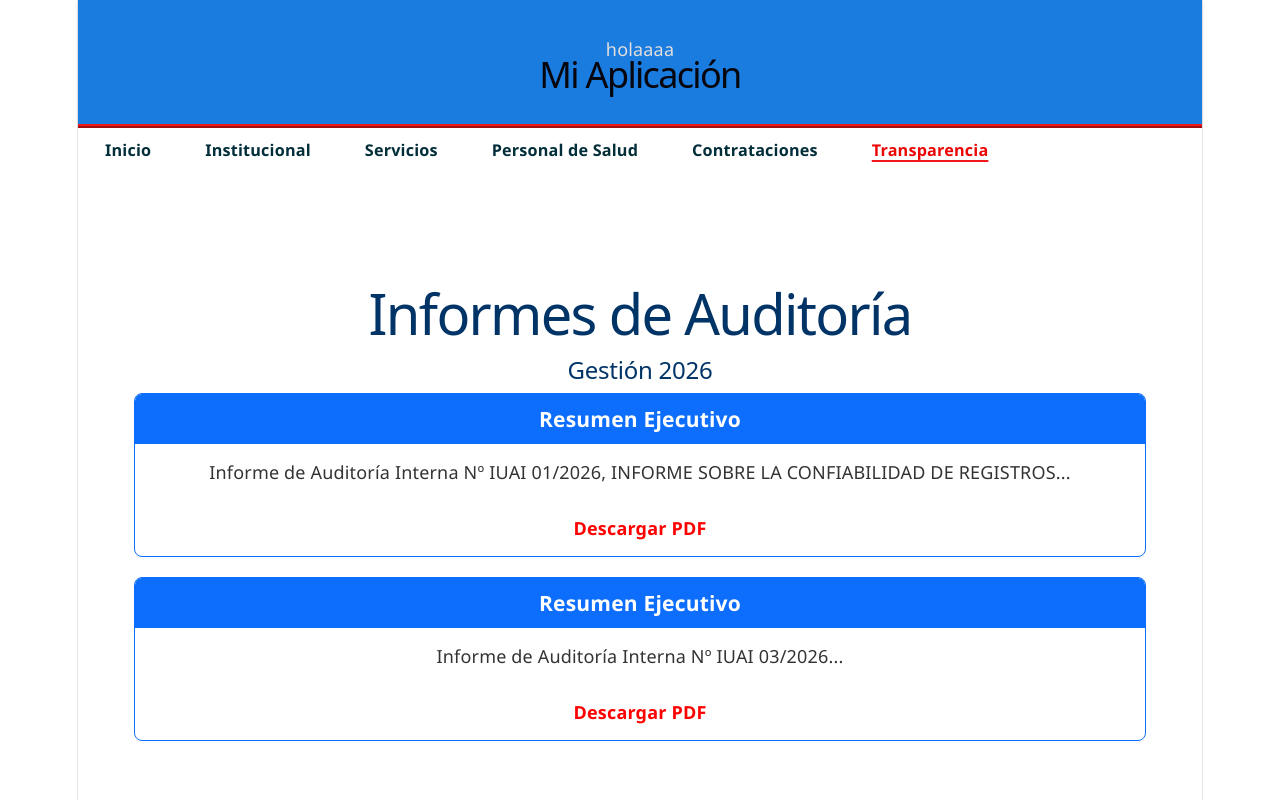
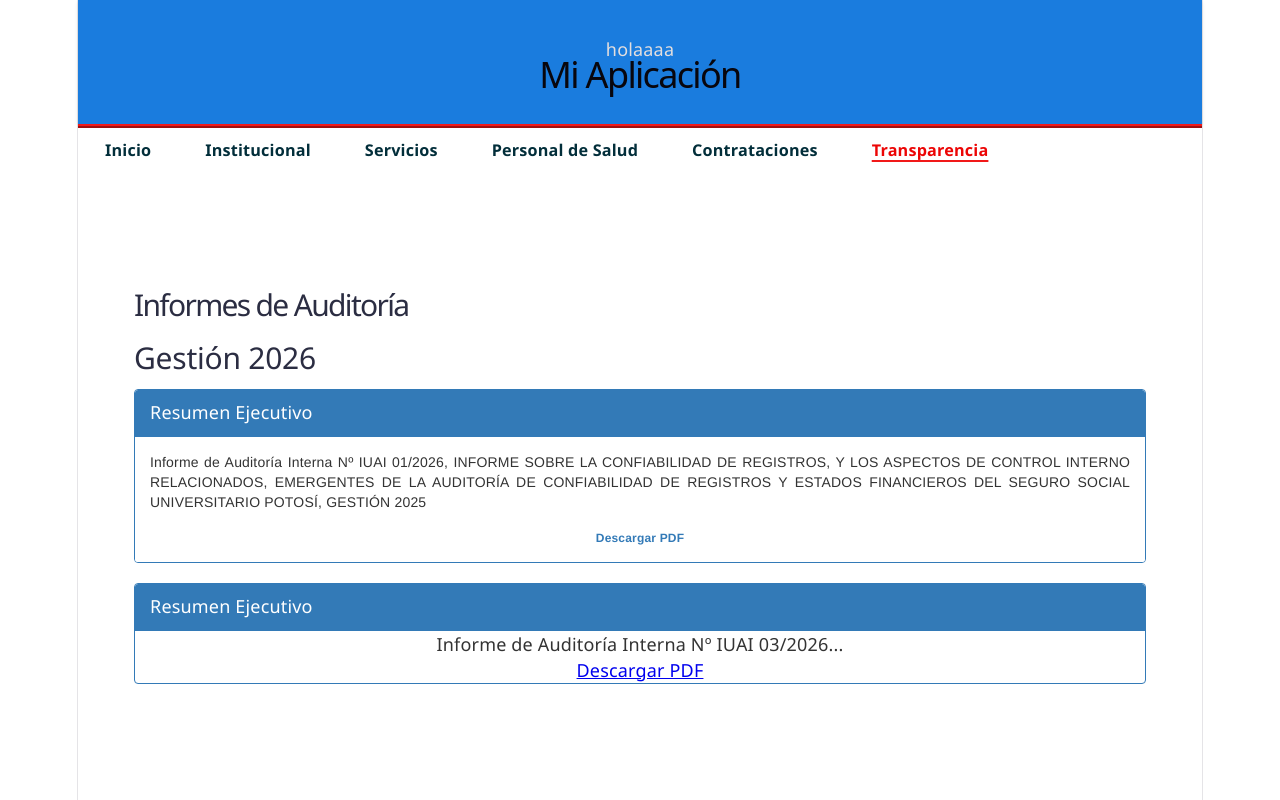
Before and after one commit to VilmaCuparaSoliz-gibhub/Examen-final-STARTBURTS, a React (Vite) app: page /transparencia/auditoria in a window 1280 px wide. Shown: the top 800 px of the page. Built offline with nearby package versions, Linux system fonts and the light colour scheme.

Commit message:
cambios mejorados

```diff
--- a/src/components/transparencia/auditoria.jsx
+++ b/src/components/transparencia/auditoria.jsx
@@ -11,18 +11,15 @@
 <div className="panel">
   <h3>Resumen Ejecutivo</h3>
 
+  <div className="panel-body">
     <p>
-            Informe de Auditoría Interna Nº IUAI 01/2026,
-            INFORME SOBRE LA CONFIABILIDAD DE REGISTROS...
+          Informe de Auditoría Interna Nº IUAI 01/2026, INFORME SOBRE LA CONFIABILIDAD DE REGISTROS, Y LOS ASPECTOS DE CONTROL INTERNO RELACIONADOS, EMERGENTES DE LA AUDITORÍA DE CONFIABILIDAD DE REGISTROS Y ESTADOS FINANCIEROS DEL SEGURO SOCIAL UNIVERSITARIO POTOSÍ, GESTIÓN 2025
     </p>
 
-            <a
-            href="/informes/archivos_auditoria/2026/RESUMEN EJECUTIVO (1).pdf"
-            target="_blank"
-            rel="noreferrer"
-            >
+    <a href="...">
       Descargar PDF
     </a>
+  </div>
 </div>
 
         <div className="panel">
--- a/src/styles/transparencia/auditoria.css
+++ b/src/styles/transparencia/auditoria.css
@@ -1,43 +1,110 @@
-.auditoria{
-    max-width:1100px;
-    margin:40px auto;
-    padding:20px;
+.auditoria {
+    max-width: 1100px;
+    margin: 40px auto;
+    padding: 20px;
 }
 
-.auditoria h1{
-    text-align:center;
-    color:#003366;
-    margin-bottom:30px;
+/* Informes de Auditoría */
+.auditoria h1 {
+    font-family: inherit;
+    font-size: 30px;
+    font-weight: 500;
+    line-height: 1.1;
+    color: #2B2D42;
+    margin-top: 20px;
+    margin-bottom: 10px;
+    text-align: left;
 }
 
-.auditoria h2{
-    color:#003366;
-    margin-top:30px;
+/* Gestión */
+.auditoria h2 {
+    font-family: inherit;
+    font-size: 30px;
+    font-weight: 500;
+    line-height: 1.1;
+    color: #2B2D42;
+    margin-top: 20px;
+    margin-bottom: 10px;
+    text-align: left;
 }
 
-.panel{
-    border:1px solid #0d6efd;
-    border-radius:8px;
-    margin-bottom:20px;
-    overflow:hidden;
+/* Panel */
+.panel {
+    margin-bottom: 20px;
+    background-color: #fff;
+    border: 1px solid #337ab7;
+    border-radius: 4px;
+    overflow: hidden;
+    box-sizing: border-box;
 }
 
-.panel h3{
-    background:#0d6efd;
-    color:white;
-    padding:12px;
-    margin:0;
+/* Encabezado del panel */
+.panel h3 {
+    margin: 0;
+    padding: 10px 15px;
+    font-size: 18px;
+    font-weight: 500;
+    line-height: 1.42857143;
+    color: #fff;
+    background-color: #337ab7;
+    border-bottom: 1px solid #337ab7;
+    border-top-left-radius: 3px;
+    border-top-right-radius: 3px;
+    text-align: left;
 }
 
-.panel p{
-    padding:15px;
-    margin:0;
+/* Contenido */
+.panel-body {
+    padding: 15px;
+    box-sizing: border-box;
+    font-family: "Helvetica Neue", Helvetica, Arial, sans-serif;
+    font-size: 14px;
+    line-height: 1.42857143;
+    color: #333;
+    background-color: #fff;
 }
 
-.panel a{
-    display:inline-block;
-    margin:15px;
-    color:red;
-    font-weight:bold;
-    text-decoration:none;
+.panel-body p {
+    margin: 0 0 15px;
+    font-size: 14px;
+    line-height: 1.42857143;
+    color: #333;
+    text-align: justify;
 }
+
+.panel-body a {
+    color: #337ab7;
+    text-decoration: none;
+    font-size: 12px;
+    font-weight: 700;
+    transition: color 0.2s;
+}
+
+.panel-body a:hover {
+    color: #23527c;
+    text-decoration: underline;
+}
+
+.panel-body a strong,
+.panel-body a b {
+    font-weight: 700;
+}
+/* Equivalente al clearfix de Bootstrap */
+.panel-body::before,
+.panel-body::after {
+    content: "";
+    display: table;
+}
+
+.panel-body::after {
+    clear: both;
+}
+
+.panel a:hover {
+    text-decoration: underline;
+}
+
+/* Espacio entre gestiones */
+.auditoria h2 + .panel {
+    margin-top: 15px;
+}
```
Also changed, not shown: src/assets/pdf-solid.png (added). Lines whose indentation alone changed are shown as unchanged.
